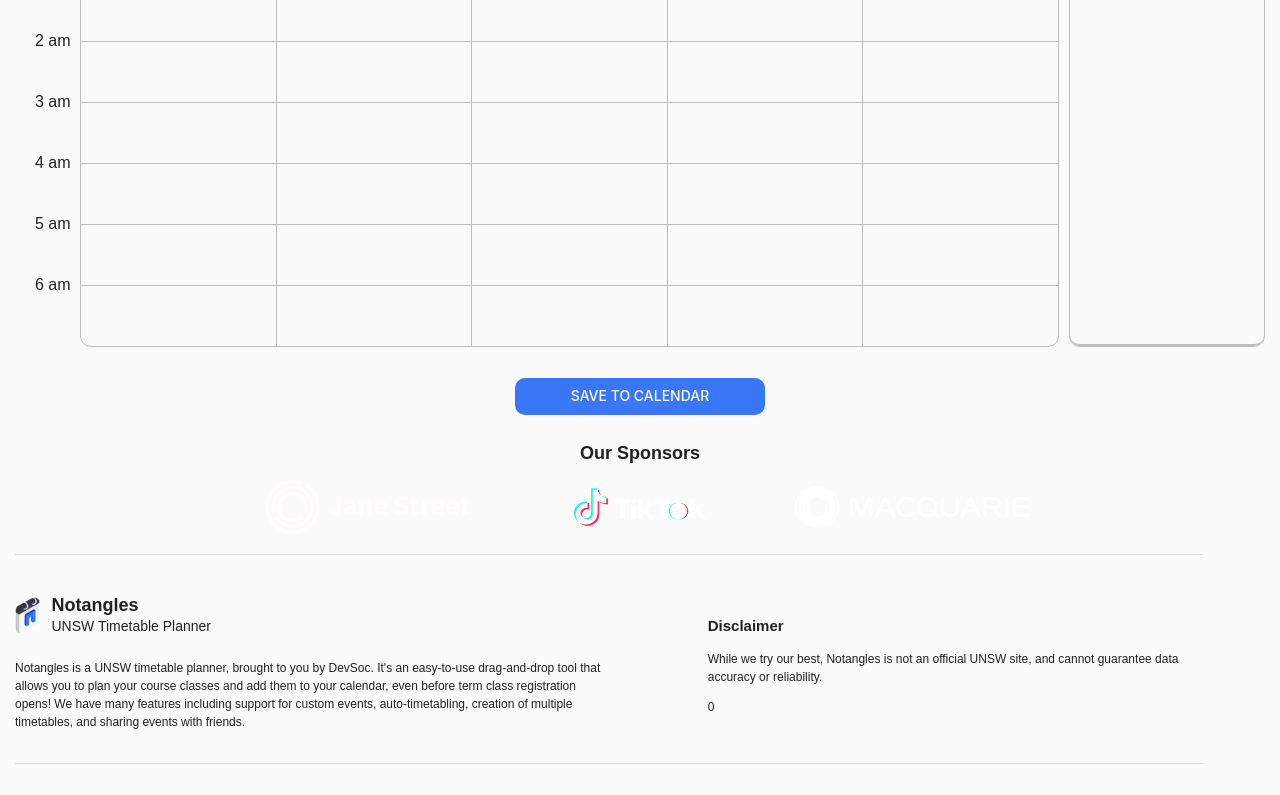
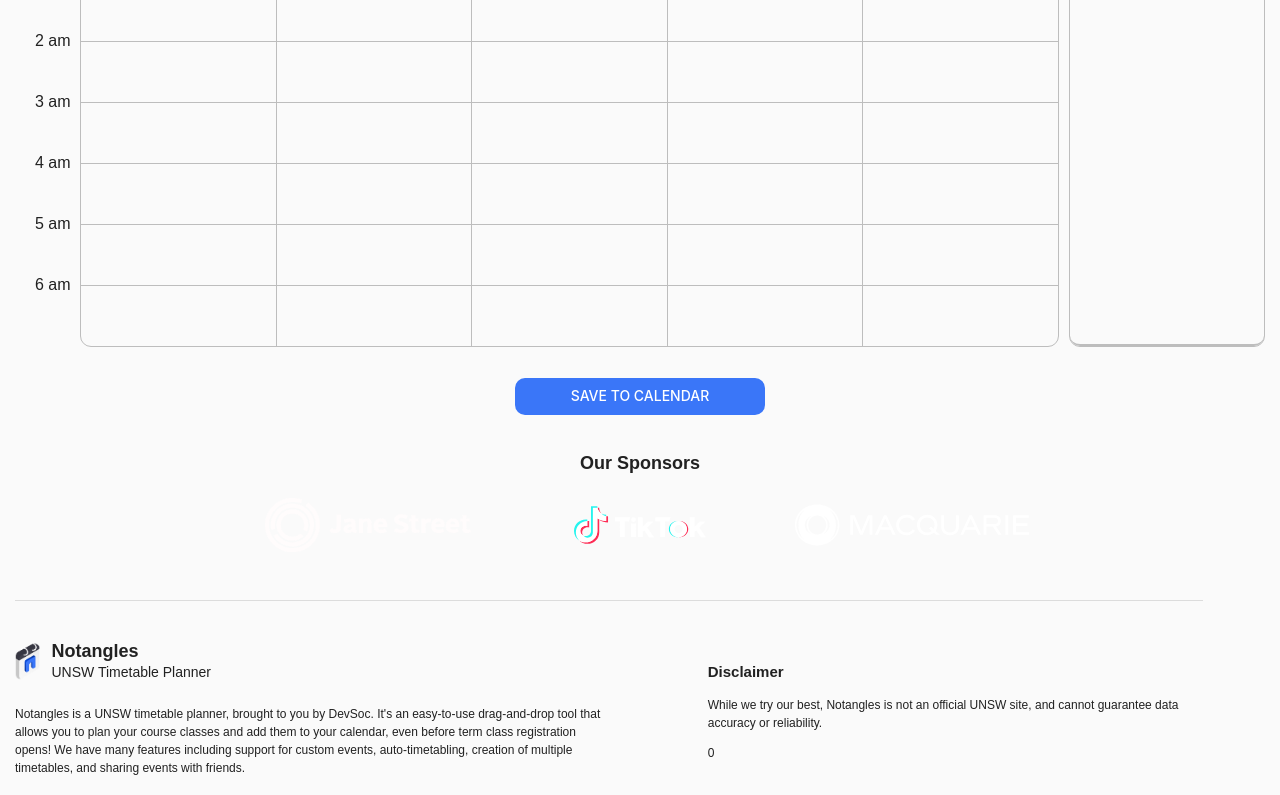
Before and after one commit to devsoc-unsw/notangles, a React (Vite) app in the folder client/: page / in a window 1280 px wide. Shown: the part 454-1249 px from the top of the page. Built offline with nearby package versions, Linux system fonts and the light colour scheme; no server answers.

Commit message:
fix(footer + sponsors): adjusted imports and spacing

```diff
--- a/client/src/components/Sponsors.tsx
+++ b/client/src/components/Sponsors.tsx
@@ -1,4 +1,5 @@
 import { Box, Link, Stack } from '@mui/material';
+import styled from '@mui/system/styled';
 import { useContext } from 'react';
 
 import janeStreetLight from '../assets/sponsors/jane_street.svg';
@@ -8,7 +9,11 @@ import macquarieDark from '../assets/sponsors/macquarie_logo_white.svg';
 import tiktokLight from '../assets/sponsors/tiktok_logo.svg';
 import tiktokDark from '../assets/sponsors/tiktok_logo_white.svg';
 import { AppContext } from '../context/AppContext';
-import styled from '@mui/system/styled';
+
+const SponsorBox = styled(Box)`
+  padding-top: 10px;
+  padding-bottom: 20px;
+`;
 
 const TitleText = styled('h1')`
   font-size: 18px;
@@ -46,13 +51,13 @@ const Sponsors = () => {
   ];
 
   return (
-    <div>
+    <SponsorBox>
       <TitleText>Our Sponsors</TitleText>
       <Stack
         justifyContent="center"
         alignItems="center"
         direction={{ xs: 'column', lg: 'row' }}
-        marginY={{ xs: 1, sm: 2 }}
+        marginY={{ xs: 2, sm: 3 }}
         spacing={{ xs: 1, sm: 2 }}
       >
         {sponsorData.map((sponsor, index) => {
@@ -63,7 +68,7 @@ const Sponsors = () => {
           );
         })}
       </Stack>
-    </div>
+    </SponsorBox>
   );
 };
 
--- a/client/src/components/footer/Footer.tsx
+++ b/client/src/components/footer/Footer.tsx
@@ -2,8 +2,8 @@ import { Box, Divider, Stack } from '@mui/material';
 import { styled } from '@mui/system';
 import React from 'react';
 
+import FooterInfo from './FooterInfo';
 import FooterLinks from './FooterLinks';
-import FooterInfo from './FooterInfo';
 
 const FooterContainer = styled(Box)`
   text-align: left;
```
Also changed, not shown: client/src/components/footer/FooterInfo.tsx (+4 -4 lines).
